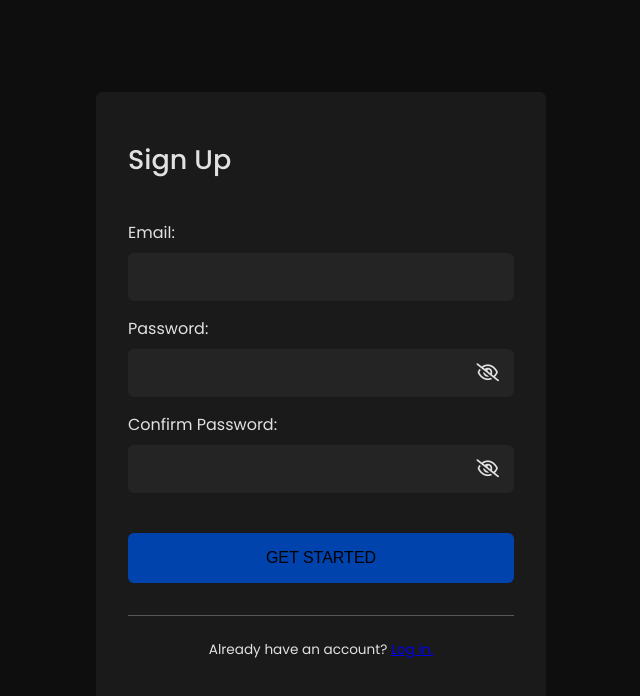
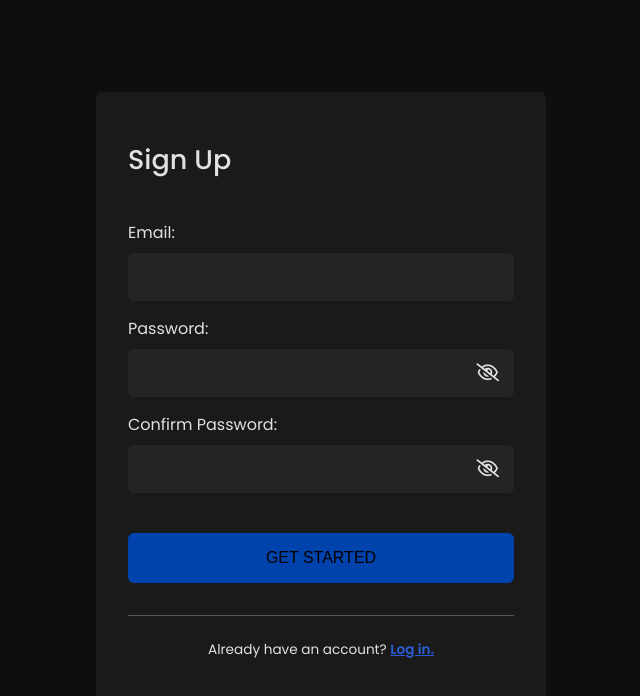
Before and after one commit to erikajdavid/my-weather-app, a React (Vite) app: page /login in a window 1280 px wide. Both pictures are taken after a click on the button "Sign Up". Shown: the top 696 px of the page, without its empty margins (319-959 px from the left). Built offline with nearby package versions, Linux system fonts and the light colour scheme.

Commit message:
added className for form links, routing, updated styling for form links

```diff
--- a/src/App.css
+++ b/src/App.css
@@ -582,3 +582,8 @@ form button:hover {
     padding: 0.94rem;
     border-radius: 0 6px 6px 0;
 }
+
+.formLink {
+    color: var(--lightbluen);
+    font-weight: 600;
+}
--- a/src/components/LogIn.jsx
+++ b/src/components/LogIn.jsx
@@ -4,7 +4,7 @@ const LogIn = () => {
     return (
         <div className="signUpPage">
             <div className="formContainer">
-                <h2>Log In</h2>
+                <h2>Welcome back!</h2>
                 <form>
                     <label htmlFor="email">Email:</label>
                     <input type="email" name="email" required></input>
@@ -15,7 +15,7 @@ const LogIn = () => {
                     </div>
                     <button type="submit">Log In</button>
                 </form>
-                <p>Don't have an account? <Link to="/login">Sign up here.</Link></p>
+                <p>Don't have an account? <Link to="/signup" className="formLink">Sign up here.</Link></p>
             </div>
         </div>
     )
--- a/src/components/SignUp.jsx
+++ b/src/components/SignUp.jsx
@@ -20,7 +20,7 @@ const SignUp = () => {
                     </div>
                     <button type="submit">Get Started</button>
                 </form>
-                <p>Already have an account? <Link to="/login">Log in.</Link></p>
+                <p>Already have an account? <Link to="/login" className="formLink">Log in.</Link></p>
             </div>
         </div>
     )
```
